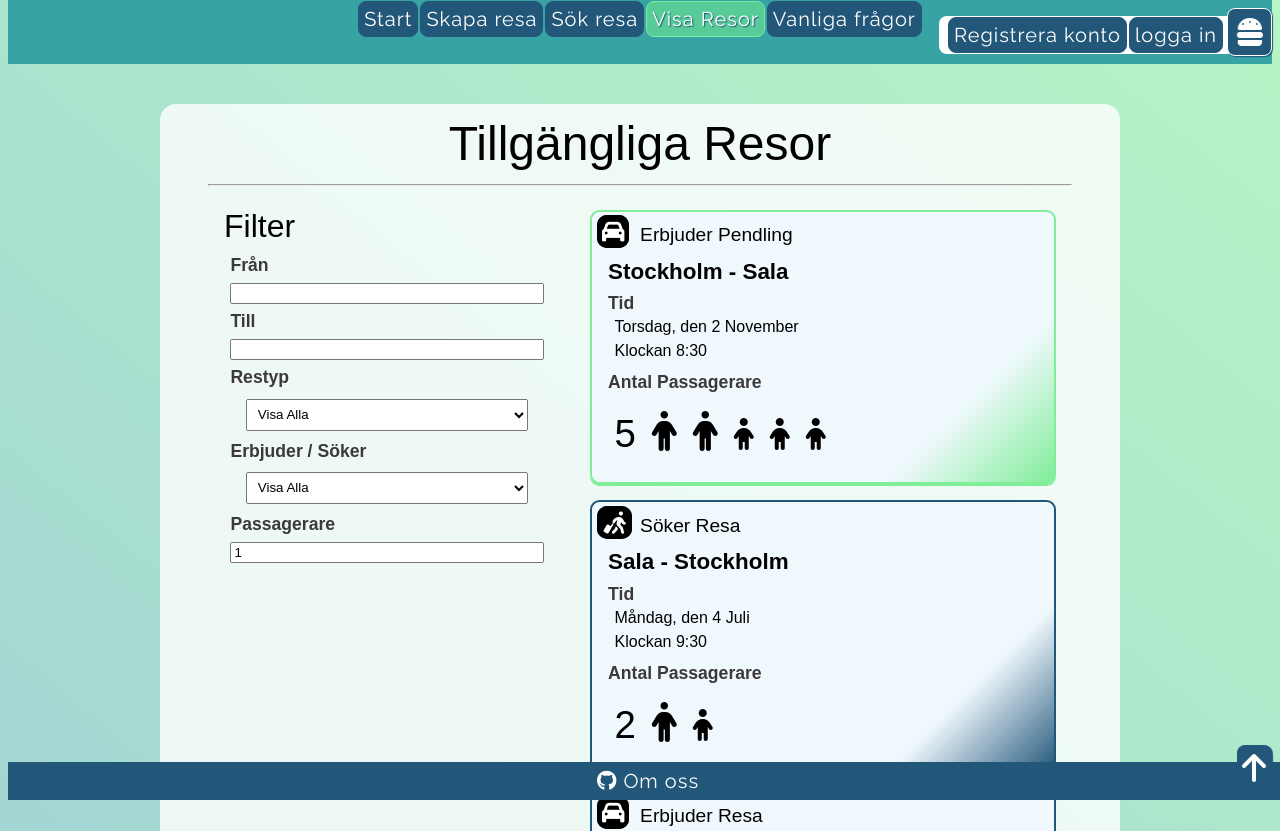
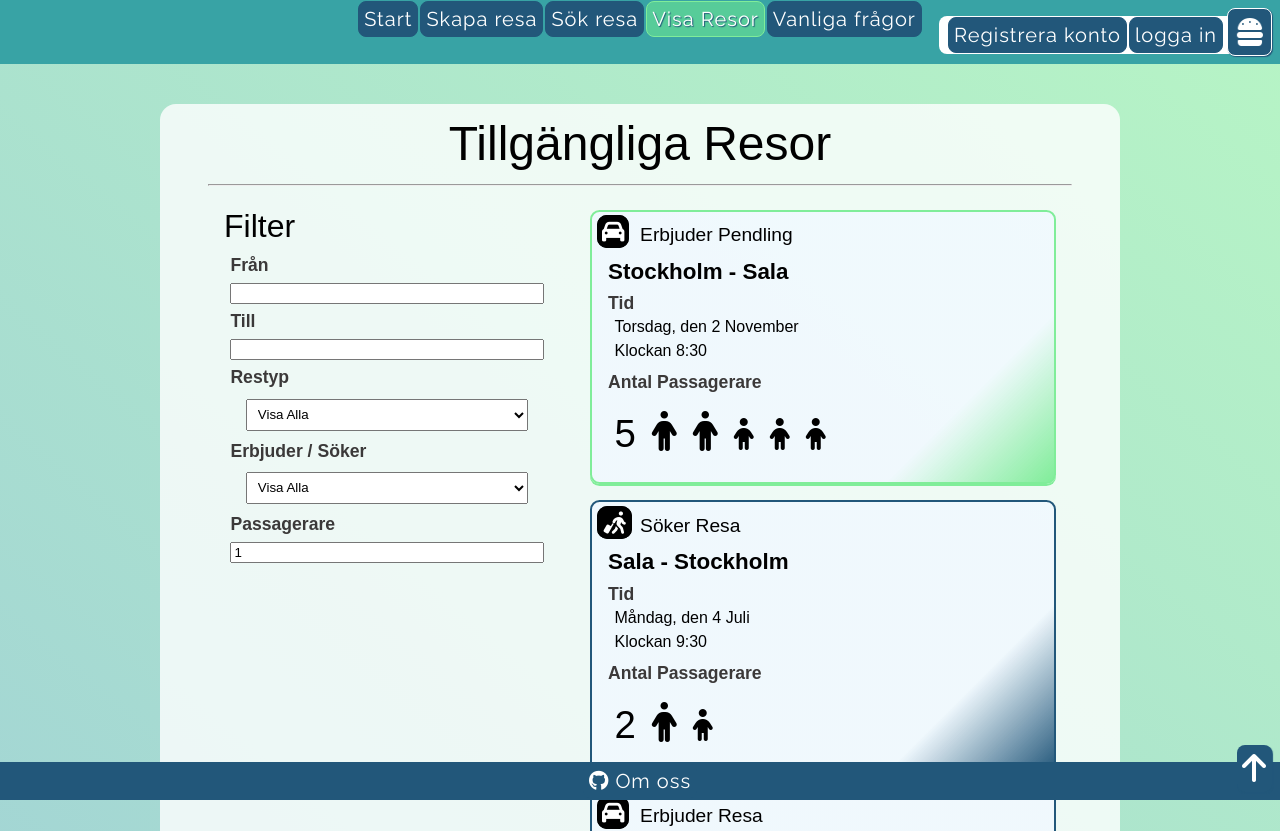
Before and after one commit to Pyruslupinus/Pendling, a plain HTML site: page display/display-trips.html in a window 1280 px wide. Shown: the top 831 px of the page. Drawn offline with nearby package versions, Linux system fonts and the light colour scheme; a web font is replaced by a local one.

Commit message:
Update display-trips.css
Quick fix for margin

```diff
--- a/display/display-trips/display-trips.css
+++ b/display/display-trips/display-trips.css
@@ -18,7 +18,7 @@ body {
     #38a3a577,
     #80ed9991
   );
-  margin-top: 0;
+  margin: 0
 
 }
 
```
